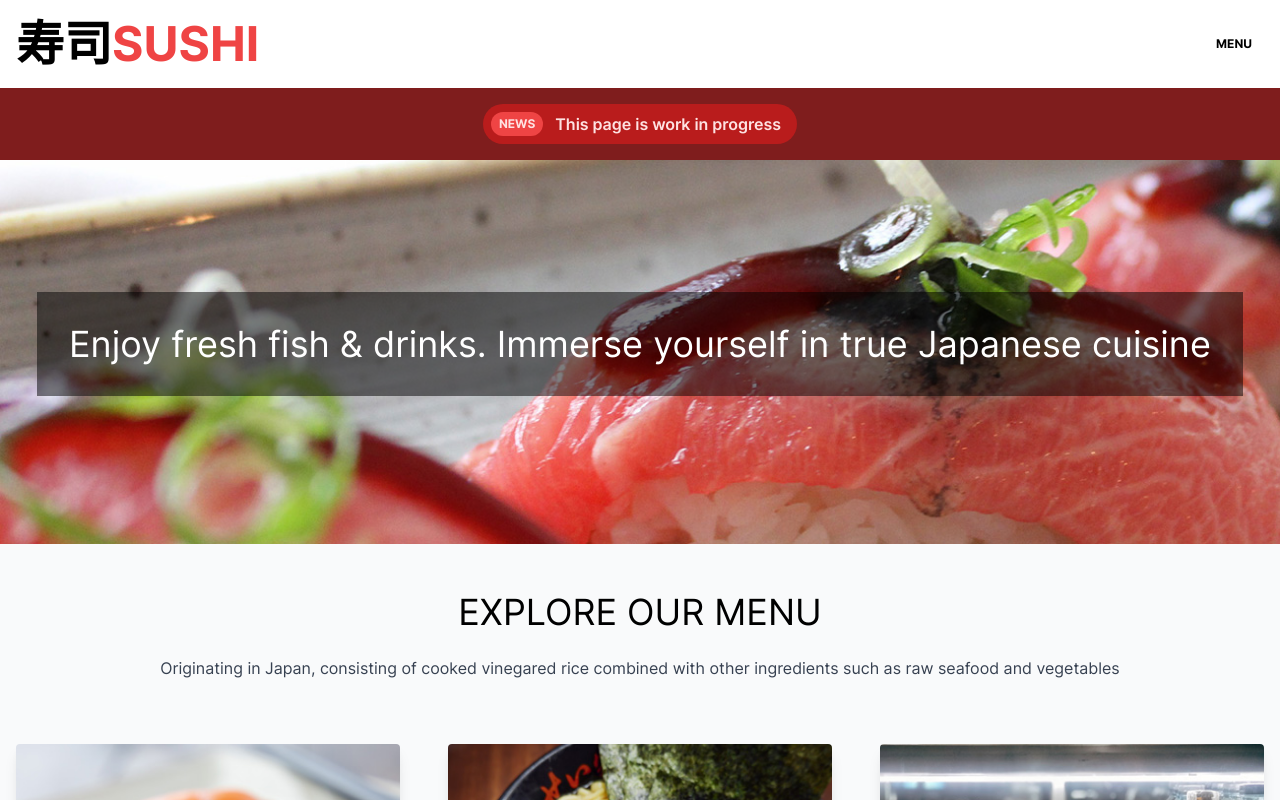
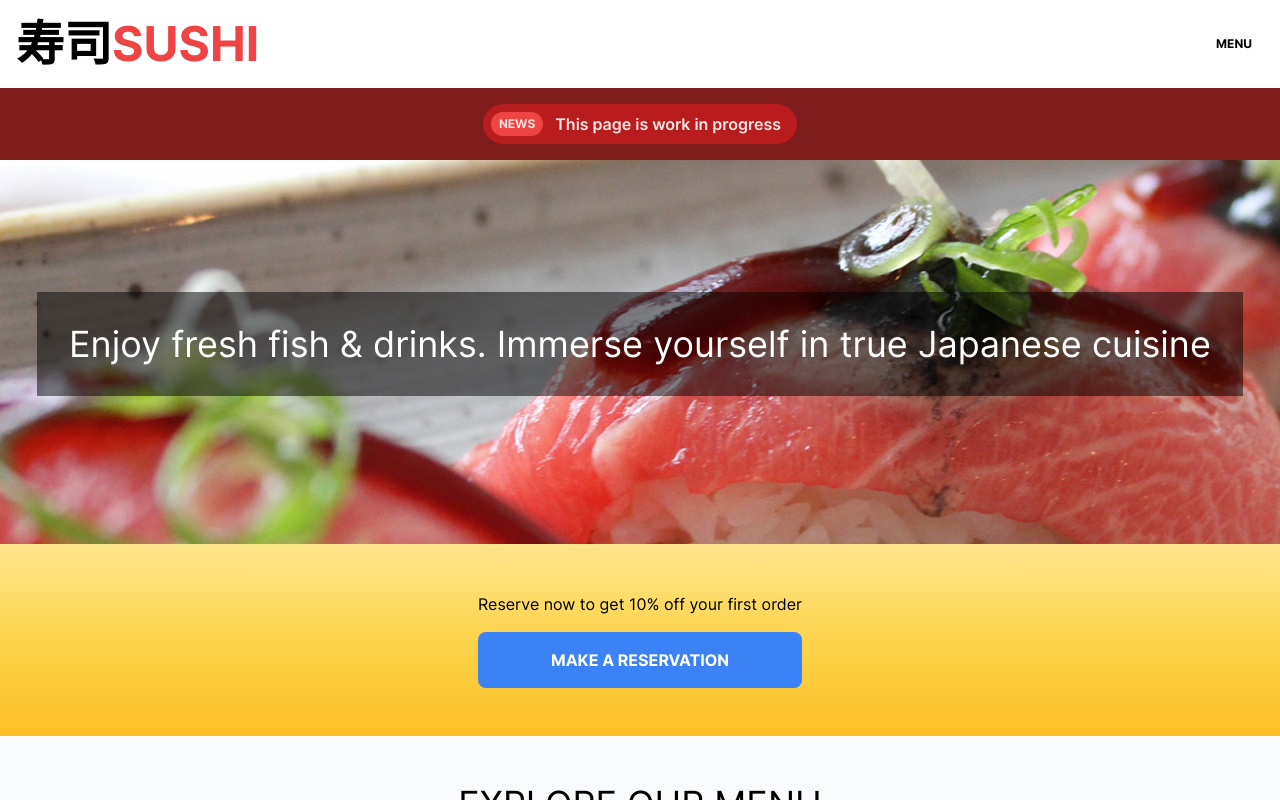
Before and after one commit to luckystar20206/sushi-landing-page-tailwindcss, a Vue app: page / in a window 1280 px wide. Built offline with nearby package versions, Linux system fonts and the light colour scheme; what @tailwindcss/typography would draw is missing.

Commit message:
Add new component Cta.vue with 'make reservation button'

```diff
--- /dev/null
+++ b/src/components/Cta.vue
@@ -0,0 +1,56 @@
+<template>
+    <div class="relative h-36 md:h-48 mb-12">
+        <div
+            class="absolute inset-0 flex items-center justify-center bg-gradient-to-b from-yellow-200 via-yellow-300 to-yellow-400"
+        >
+            <div class="mx-auto grid grid-cols-1 gap-4 align-center">
+                <p class="text-center block">
+                    Reserve now to get 10% off your first order
+                </p>
+                <button
+                    class="rounded-lg text-xs md:text-base uppercase bg-blue-500 hover:bg-blue-700 text-white font-bold p-4"
+                >
+                    Make a reservation
+                </button>
+            </div>
+        </div>
+    </div>
+
+    <!-- <div
+        class="container mx-auto grid grid-cols-1 md:grid-cols-2 gap-4 place-items-center"
+    >
+        <div
+            class="h-48 bg-gradient-to-l from-pink-500 via-red-500 to-yellow-500"
+        >
+            <div
+                class="flex flex-wrap content-around justify-center gap-2 md:gap-4"
+            >
+                <button
+                    class="text-xs md:text-base bg-blue-500 hover:bg-blue-700 text-white font-bold py-2 px-2 rounded"
+                >
+                    Make a reservation
+                </button>
+                <button
+                    class="text-xs md:text-base bg-white hover:bg-gray-200 text-gray-700 font-bold py-2 px-2 rounded"
+                >
+                    <a href="/menu" @click="handleSliderButton('/menu')"
+                        >View Menu</a
+                    >
+                </button>
+            </div>
+        </div> -->
+</template>
+
+
+<script>
+export default {
+    name: "Cta",
+    components: {},
+    data() {
+        return {};
+    },
+    mounted() {},
+    methods: {},
+    computed: {},
+};
+</script>
--- a/src/components/SliderHome.vue
+++ b/src/components/SliderHome.vue
@@ -1,6 +1,6 @@
 <template>
     <div>
-        <Carousel :autoplay="6000" :wrap-around="true" class="mb-12">
+        <Carousel :autoplay="6000" :wrap-around="true">
             <Slide v-for="(slide, index) in slides" :key="slide">
                 <div
                     class="relative h-48 md:h-96 w-full bg-cover bg-no-repeat flex items-center justify-center"
--- a/src/views/Home.vue
+++ b/src/views/Home.vue
@@ -2,7 +2,7 @@
     <main>
         <div class="bg-gray-50">
             <slider-home></slider-home>
-            <!-- <home-background></home-background> -->
+            <cta></cta>
 
             <h2 class="text-2xl md:text-4xl text-center uppercase block mb-6">
                 Explore our menu
@@ -72,6 +72,7 @@ import Location from "@/components/Location.vue";
 import SliderReviews from "@/components/SliderReviews.vue";
 import Gallery from "@/components/Gallery.vue";
 import SliderHome from "@/components/SliderHome.vue";
+import Cta from "@/components/Cta.vue";
 
 export default {
     name: "Home",
@@ -84,6 +85,7 @@ export default {
         SliderReviews,
         Gallery,
         SliderHome,
+        Cta,
     },
     data() {
         return {};
```
